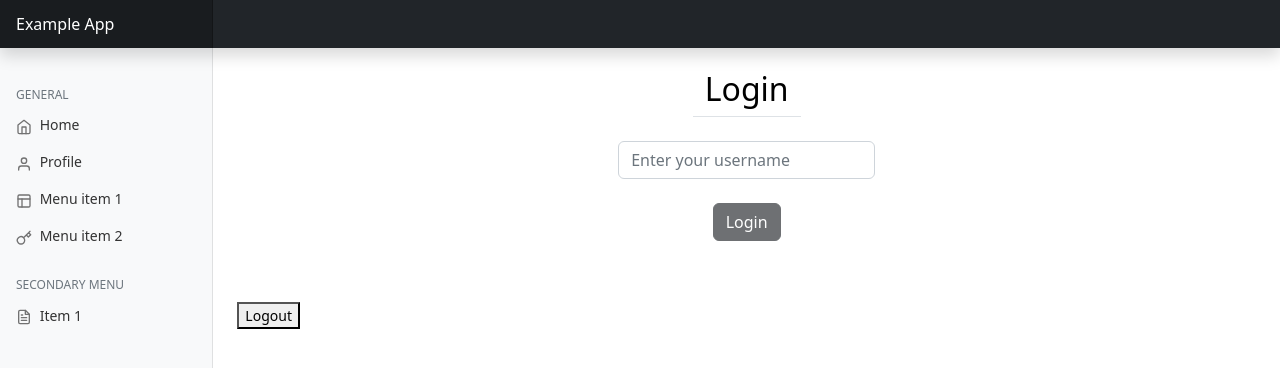
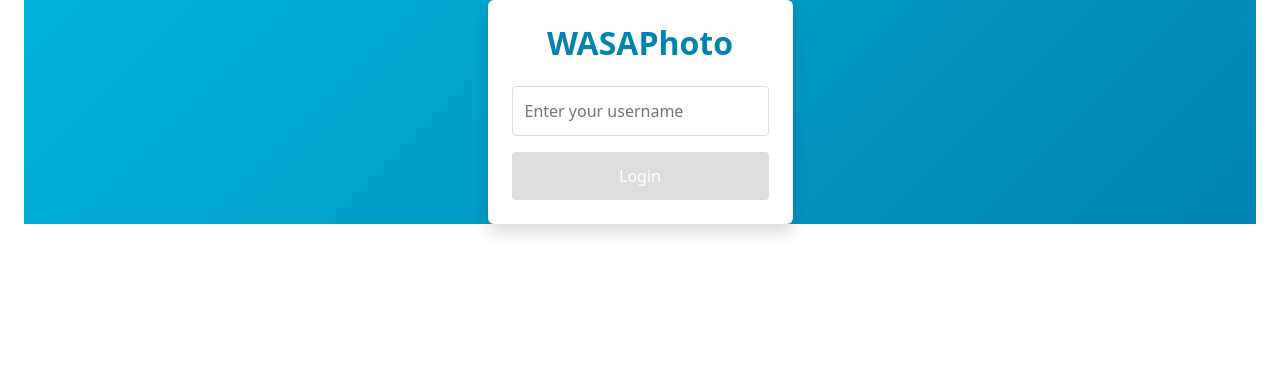
Before and after one commit to paolomarchetti1986485/WASA, a Vue app in the folder webui/: page /#/login in a window 1280 px wide. Shown: the top 368 px of the page. Built offline with nearby package versions, Linux system fonts and the light colour scheme.

Commit message:
Added Upload photo view, design improved

```diff
--- a/webui/src/App.vue
+++ b/webui/src/App.vue
@@ -1,14 +1,56 @@
-<script setup>
-import { RouterLink, RouterView } from 'vue-router'
-import { ref, onMounted } from 'vue'
-</script>
+<template>
+  <header v-if="showNavBar" class="navbar navbar-expand-lg navbar-dark bg-gradient-blue p-3 shadow">
+    <div class="container-fluid">
+      <span class="navbar-brand text-white fw-bold">WASAPhoto</span>
+      <button
+        class="navbar-toggler"
+        type="button"
+        data-bs-toggle="collapse"
+        data-bs-target="#navbarNav"
+        aria-controls="navbarNav"
+        aria-expanded="false"
+        aria-label="Toggle navigation"
+      >
+        <span class="navbar-toggler-icon"></span>
+      </button>
+      <div class="collapse navbar-collapse" id="navbarNav">
+        <ul class="navbar-nav ms-auto mb-2 mb-lg-0">
+          <li class="nav-item">
+            <RouterLink to="/" class="nav-link">
+              <svg class="feather"><use href="/feather-sprite-v4.29.0.svg#home"/></svg>
+              Home
+            </RouterLink>
+          </li>
+          <li class="nav-item">
+            <RouterLink :to="`/user/${userID}/profile`" class="nav-link">
+              <svg class="feather"><use href="/feather-sprite-v4.29.0.svg#user"/></svg>
+              Profile
+            </RouterLink>
+          </li>
+        </ul>
+        <button @click="logout" class="btn btn-outline-light ms-3">Logout</button>
+      </div>
+    </div>
+  </header>
+
+  <div class="container-fluid">
+    <div class="row">
+      <main class="col-12 px-md-4">
+        <RouterView />
+      </main>
+    </div>
+  </div>
+</template>
+
 
 <script>
+import { RouterLink, RouterView } from 'vue-router'
+
 export default {
-	data: function(){
+  data() {
     return {
-			showNavBar: this.$route.path != '/login',
-			userID: localStorage.getItem('token')
+      showNavBar: this.$route.path !== '/login',
+      userID: localStorage.getItem('token'),
     }
   },
   watch: {
@@ -21,75 +63,53 @@ export default {
     logout() {
       localStorage.clear();
       this.$router.replace("/login");
-		}
     },
-}
+  },
+};
 </script>
 
-<template>
-  <header class="navbar navbar-dark sticky-top bg-dark flex-md-nowrap p-0 shadow">
-    <a class="navbar-brand col-md-3 col-lg-2 me-0 px-3 fs-6" href="#/">Example App</a>
-    <button class="navbar-toggler position-absolute d-md-none collapsed" type="button" data-bs-toggle="collapse" data-bs-target="#sidebarMenu" aria-controls="sidebarMenu" aria-expanded="false" aria-label="Toggle navigation">
-      <span class="navbar-toggler-icon"></span>
-    </button>
-  </header>
+<style scoped>
+/* Sfondo a gradiente blu per la navbar */
+.bg-gradient-blue {
+  background: linear-gradient(135deg, #00b4db, #0083b0);
+}
 
-  <div class="container-fluid">
-    <div class="row">
-      <nav id="sidebarMenu" class="col-md-3 col-lg-2 d-md-block bg-light sidebar collapse">
-        <div class="position-sticky pt-3 sidebar-sticky">
-          <h6 class="sidebar-heading d-flex justify-content-between align-items-center px-3 mt-4 mb-1 text-muted text-uppercase">
-            <span>General</span>
-          </h6>
-          <ul class="nav flex-column">
-            <li class="nav-item">
-              <RouterLink to="/" class="nav-link">
-                <svg class="feather"><use href="/feather-sprite-v4.29.0.svg#home"/></svg>
-                Home
-              </RouterLink>
-            </li>
-            <li class="nav-item">
-              <RouterLink :to="`/user/${userId}/profile`" class="nav-link">
-                <svg class="feather"><use href="/feather-sprite-v4.29.0.svg#user"/></svg>
-                Profile
-              </RouterLink>
-            </li>
-            <li class="nav-item">
-              <RouterLink to="/link1" class="nav-link">
-                <svg class="feather"><use href="/feather-sprite-v4.29.0.svg#layout"/></svg>
-                Menu item 1
-              </RouterLink>
-            </li>
-            <li class="nav-item">
-              <RouterLink to="/link2" class="nav-link">
-                <svg class="feather"><use href="/feather-sprite-v4.29.0.svg#key"/></svg>
-                Menu item 2
-              </RouterLink>
-            </li>
-          </ul>
+/* Stile per il titolo WASAPhoto */
+.navbar-brand {
+  font-size: 1.5rem;
+  color: white !important;
+  cursor: default;
+  pointer-events: none;
+  background: none !important;
+  box-shadow: none !important;
+  padding: 0 !important;
+  margin: 0 !important;
+  border: none !important;
+}
 
-          <h6 class="sidebar-heading d-flex justify-content-between align-items-center px-3 mt-4 mb-1 text-muted text-uppercase">
-            <span>Secondary menu</span>
-          </h6>
-          <ul class="nav flex-column">
-            <li class="nav-item">
-              <RouterLink :to="'/some/' + 'variable_here' + '/path'" class="nav-link">
-                <svg class="feather"><use href="/feather-sprite-v4.29.0.svg#file-text"/></svg>
-                Item 1
-              </RouterLink>
-            </li>
-          </ul>
-        </div>
-      </nav>
+/* Stile per i link della navbar */
+.nav-link {
+  color: white !important;
+  font-size: 1.2rem; /* Aumenta la dimensione del testo */
+  transition: color 0.3s;
+}
+.nav-link:hover {
+  color: #dcdcdc !important;
+}
 
-      <main class="col-md-9 ms-sm-auto col-lg-10 px-md-4">
-        <RouterView />
-        <button @click="logout">Logout</button>
-      </main>
-    </div>
-  </div>
-</template>
+/* Stile per le icone nei link */
+.nav-link i {
+  font-size: 1.3rem;
+}
 
-<style>
-/* Add your styles here */
+/* Stile per il pulsante logout */
+.btn-outline-light {
+  border-color: white;
+  color: white;
+  transition: background-color 0.3s, color 0.3s;
+}
+.btn-outline-light:hover {
+  background-color: white;
+  color: #0083b0;
+}
 </style>
--- a/webui/src/router/index.js
+++ b/webui/src/router/index.js
@@ -3,6 +3,7 @@ import HomeView from '../views/HomeView.vue'
 import LoginView from '../views/LoginView.vue'
 import ProfileView from '@/views/ProfileView.vue'
 import NonLoggedProfileView from '@/views/NonLoggedProfileView.vue'
+import UploadPhoto from '@/views/UploadPhotoView.vue';
 
 const routes = [
   { path: '/login', component: LoginView },
@@ -27,6 +28,11 @@ const routes = [
     path: '/search',
     name: 'SearchUser',
     component: () => import('../views/SearchView.vue')  // Assumi che esista una view dedicata alla ricerca
+  },
+  {
+    path: '/upload',
+    name: 'UploadPhoto',
+    component: UploadPhoto
   }
 ]
 
--- a/webui/src/views/HomeView.vue
+++ b/webui/src/views/HomeView.vue
@@ -1,45 +1,51 @@
 <template>
   <div>
-    <h1>Home Page</h1>
-    <button @click="logout">Logout</button>
-
-    <div v-if="loading">Loading...</div>
-    <div v-if="errormsg">{{ errormsg }}</div>
-
-    <div class="search-bar">
+    <div class="home-container">
+      <div class="header-container">
+        <h1 class="home-title">Home Page</h1>
+        <div class="search-bar mb-4">
           <input
             type="text"
             v-model="searchQuery"
             placeholder="Cerca un utente..."
             @keydown.enter="searchUser"
+            class="search-input"
           />
-      <button @click="searchUser">Cerca</button>
+          <button @click="searchUser" class="search-button">Cerca</button>
         </div>
+      </div>
+    </div>
+    <div v-if="loading">Loading...</div>
+    <div v-if="errormsg">{{ errormsg }}</div>
 
-    <div v-for="photo in photos" :key="photo.photoId" class="photo">
+    <div v-for="photo in photos" :key="photo.photoId" class="photo-card">
+      <div class="photo-header">
+        <p @click="goToProfile(photo.userId)" class="user-profile-link">
+          {{ photo.username || 'Unknown User' }}
+        </p>
+        <hr class="user-separator" /> <!-- Barra sotto il nome dell'utente -->
+      </div>
       <div class="photo-container">
         <img :src="photo.imageSrc" alt="photo" class="photo-img" @error="handleImageError" />
       </div>
-      <div class="photo-info">
-        <!-- Nome utente cliccabile per reindirizzare al profilo -->
-        <p @click="goToProfile(photo.userId)" class="user-profile-link" style="cursor: pointer;">
-          Uploaded by: {{ photo.username || 'Unknown User' }}
-        </p>
-        <p>Uploaded at: {{ new Date(photo.uploadDateTime).toLocaleString() }}</p>
-        <p>Likes: {{ photo.likes.length }}</p>
-        <p>Comments: {{ photo.comments.length }}</p>
+      <div class="photo-details">
+        <button @click="toggleLike(photo)" class="like-button">
+          ❤︎ {{ photo.likes.length }}
+        </button>
+        <div class="comments">
+          <div v-for="comment in photo.comments" :key="comment.commentId" class="comment-item">
+            <p>{{ comment.commentText }}</p>
+            <button v-if="comment.userId == userId" @click="deleteComment(photo.photoId, comment.commentId)" class="delete-button">
+              Delete
+            </button>
           </div>
-      <div class="photo-actions">
-        <button @click="toggleLike(photo)">Like</button>
-        <button @click="commentPhoto(photo.photoId)">Comment</button>
         </div>
-      <div v-for="comment in photo.comments" :key="comment.commentId" class="comment">
-        <p>{{ comment.commentText }}</p>
-        <button v-if="comment.userId == userId" @click="deleteComment(photo.photoId, comment.commentId)">Delete</button>
+        <button @click="commentPhoto(photo.photoId)" class="comment-button">Comment</button>
       </div>
     </div>
   </div>
 </template>
+
 
 <script>
 import axios from '../services/axios';
@@ -146,20 +152,134 @@ export default {
 </script>
 
 <style>
-.photo {
-  margin: 20px 0;
+/* Contenitore principale per la home */
+.home-container {
+  display: flex;
+  flex-direction: column;
+  align-items: center;
+  margin-top: 20px;
 }
 
+/* Stile per il titolo della home */
+.home-title {
+  font-size: 2rem;
+  margin-bottom: 20px;
+  text-align: center;
+  color: #333;
+}
+/* Stile per il pulsante della barra di ricerca */
+.search-button {
+  background-color: #0083b0;
+  color: white;
+  border: none;
+  padding: 10px 15px;
+  cursor: pointer;
+  transition: background-color 0.3s;
+}
+
+.search-button:hover {
+  background-color: #005f7a;
+}
+/* Stile per il contenitore della barra di ricerca */
+.search-bar {
+  display: flex;
+  align-items: center;
+  border: 1px solid #ddd;
+  border-radius: 8px;
+  overflow: hidden;
+  width: 100%; /* Imposta la larghezza al 100% */
+  max-width: 500px; /* Larghezza massima per evitare che sia troppo grande */
+  margin: 0 auto; /* Centra la barra di ricerca */
+}
+
+/* Stile per l'input della barra di ricerca */
+.search-input {
+  flex: 1;
+  border: none;
+  padding: 10px;
+  font-size: 1rem;
+  border-radius: 0;
+}
+
+/* Stile per il separatore sotto il nome dell'utente */
+.user-separator {
+  border: none;
+  border-top: 2px solid #333; /* Colore più scuro per visibilità */
+  margin: 8px 0;
+}
+
+/* Stile per l'immagine e il contenitore della foto */
 .photo-container {
-  width: 300px; /* Dimensione fissa per larghezza */
-  height: 300px; /* Dimensione fissa per altezza */
-  border: 2px solid black; /* Bordo nero */
   display: flex;
   justify-content: center;
   align-items: center;
+  width: 100%;
+  height: auto; /* Altezza automatica per adattarsi all'immagine */
+  border: 2px solid black; /* Cornice nera uniforme */
+  border-radius: 8px;
+  margin: 0 auto 10px auto; /* Centra il contenitore orizzontalmente */
+  overflow: hidden;
+  max-width: 400px; /* Larghezza massima per centrare la foto */
 }
+
+/* Rimuovere l'overflow e assicurare il riempimento dell'immagine */
 .photo-img {
-  max-width: 100%;
-  max-height: 100%;
+  width: 100%;
+  height: auto;
+  object-fit: contain; /* Mantiene le proporzioni e centra l'immagine */
 }
+
+/* Stile per il contenitore delle foto */
+.photo-card {
+  border: 1px solid #ddd;
+  border-radius: 8px;
+  margin: 20px auto;
+  padding: 10px;
+  max-width: 500px;
+  background-color: #f9f9f9;
+  box-shadow: 0px 2px 4px rgba(0, 0, 0, 0.1);
+}
+
+/* Stile per il nome dell'utente */
+.photo-header {
+  font-weight: bold;
+  margin-bottom: 10px;
+  cursor: pointer;
+}
+
+/* Stile per la sezione dei dettagli della foto */
+.photo-details {
+  display: flex;
+  flex-direction: column;
+  align-items: flex-start;
+}
+
+/* Stile per il pulsante di like */
+.like-button {
+  background-color: transparent;
+  border: none;
+  cursor: pointer;
+  font-size: 1rem;
+  margin-bottom: 10px;
+  color: #ff5e5e;
+}
+
+/* Stile per i commenti */
+.comments {
+  font-size: 0.9rem;
+  color: #555;
+  margin-bottom: 10px;
+}
+
+/* Stile per il pulsante commento */
+.comment-button {
+  background-color: #0083b0;
+  color: white;
+  border: none;
+  border-radius: 4px;
+  padding: 5px 10px;
+  cursor: pointer;
+  align-self: flex-start;
+}
+
 </style>
--- a/webui/src/views/LoginView.vue
+++ b/webui/src/views/LoginView.vue
@@ -1,46 +1,29 @@
 <template>
   <div class="container-fluid h-100 m-0 p-0 login">
-    <div class="row">
-      <div class="col">
-        <ErrorMsg v-if="errormsg" :msg="errormsg"></ErrorMsg>
-      </div>
-    </div>
+    <div class="row h-100 m-0 d-flex align-items-center justify-content-center">
+      <form @submit.prevent="login" class="login-form d-flex flex-column align-items-center p-4 rounded shadow">
+        <h1 class="app-title mb-4">WASAPhoto</h1>
+        <ErrorMsg v-if="errormsg" :msg="errormsg" class="mb-3"></ErrorMsg>
 
-    <div class="row h-100 w-100 m-0">
-      <form @submit.prevent="login" class="d-flex flex-column align-items-center justify-content-center p-0">
-        <div class="row mt-2 mb-3 border-bottom">
-          <div class="col">
-            <h2 class="login-title">Login</h2>
-          </div>
-        </div>
-
-        <div class="row mt-2 mb-3">
-          <div class="col">
         <input
           type="text"
-              class="form-control"
+          class="form-control mb-3 login-input"
           v-model="identifier"
           maxlength="16"
           minlength="3"
           placeholder="Enter your username"
         />
-          </div>
-        </div>
 
-        <div class="row mt-2 mb-5">
-          <div class="col">
-            <button class="btn btn-dark" :disabled="isButtonDisabled">
+        <button class="btn login-btn w-100" :disabled="isButtonDisabled">
           Login
         </button>
-          </div>
-        </div>
       </form>
     </div>
   </div>
 </template>
 
 <script>
-import axios from '../services/axios'; // Assicurati che il percorso sia corretto
+import axios from '../services/axios';
 
 export default {
   data() {
@@ -82,10 +65,65 @@ export default {
 };
 </script>
 
-<style>
+<style scoped>
+/* Sfondo a gradiente per tutta la pagina */
+.login {
+  background: linear-gradient(135deg, #00b4db, #0083b0);
+  height: 100vh;
+  display: flex;
+  align-items: center;
+  justify-content: center;
+}
 
+/* Box di login */
+.login-form {
+  background: white;
+  max-width: 400px;
+  width: 100%;
+  border-radius: 8px;
+  padding: 30px;
+}
 
-.login-title {
-  color: black;
+/* Titolo dell'app */
+.app-title {
+  font-size: 2rem;
+  color: #0083b0;
+  text-align: center;
+  font-weight: bold;
+}
+
+/* Stile dell'input */
+.login-input {
+  border: 1px solid #ddd;
+  padding: 12px;
+  border-radius: 4px;
+  font-size: 1rem;
+}
+
+/* Pulsante di login */
+.login-btn {
+  background-color: #0083b0;
+  color: white;
+  border: none;
+  padding: 12px;
+  border-radius: 4px;
+  font-size: 1rem;
+  cursor: pointer;
+  transition: background-color 0.3s;
+}
+
+.login-btn:hover {
+  background-color: #006994;
+}
+
+.login-btn:disabled {
+  background-color: #ccc;
+  cursor: not-allowed;
+}
+
+/* Messaggio di errore */
+.error-msg {
+  color: red;
+  font-size: 0.9rem;
 }
 </style>
--- a/webui/src/views/ProfileView.vue
+++ b/webui/src/views/ProfileView.vue
@@ -13,9 +13,8 @@
       </div>
     </div>
 
-    <!-- Pulsante per caricare una nuova foto -->
-    <input type="file" @change="uploadPhoto" style="display: none;" ref="photoInput" />
-    <button @click="triggerFileInput">Upload Photo</button>
+    <!-- Pulsante per navigare alla view di upload delle foto -->
+    <button @click="goToUploadPhoto">Upload Photo</button>
 
     <div v-if="loading">Loading...</div>
     <div v-if="errormsg">{{ errormsg }}</div>
@@ -197,6 +196,9 @@ export default {
         console.error("Riferimento al file input non trovato");
       }
     },
+    goToUploadPhoto() {
+    this.$router.push('/upload');
+    },
 
     // Metodo per gestire l'upload della foto
     async uploadPhoto(event) {
@@ -243,6 +245,7 @@ export default {
   },
 
 
+
   mounted() {
     this.fetchProfile();
   }
```
Also changed, not shown: webui/src/views/UploadPhotoView.vue (added, +82 -0 lines). Lines whose indentation alone changed are shown as unchanged.
